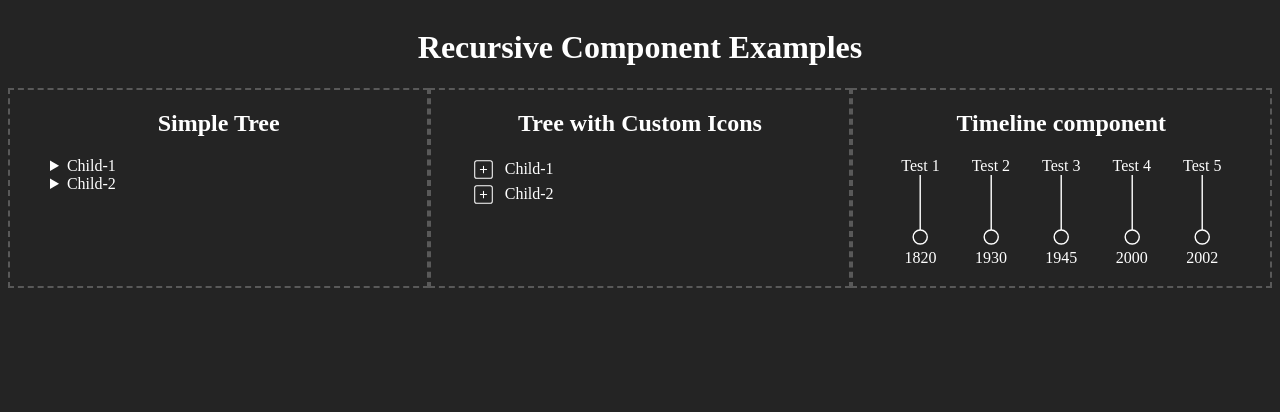
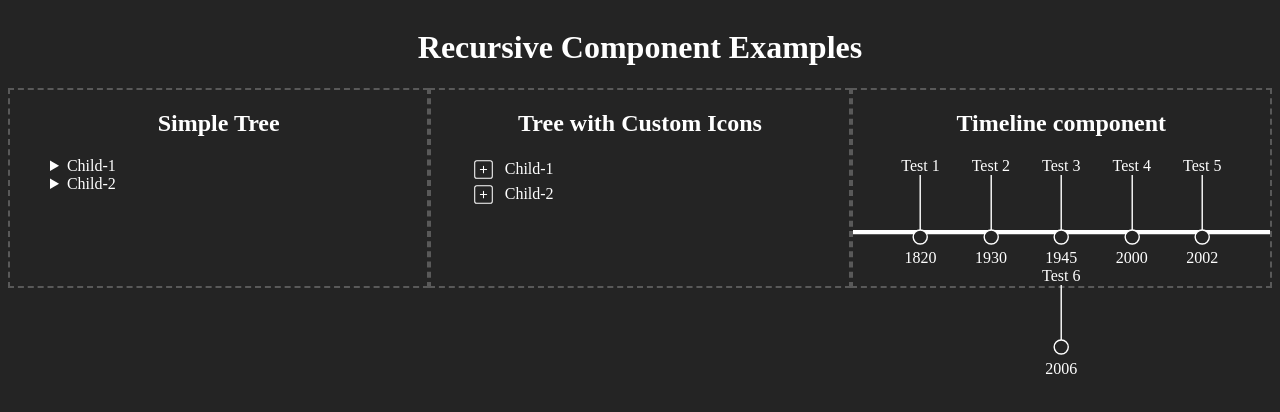
Before and after one commit to keyurparalkar/recursive-component-examples, a React (Vite) app: page / in a window 1280 px wide. Shown: the top 412 px of the page. Built offline with nearby package versions, Linux system fonts and the light colour scheme.

Commit message:
refactor: implemented timeline component

```diff
--- a/src/components/Timeline.tsx
+++ b/src/components/Timeline.tsx
@@ -19,6 +19,10 @@ const timelineData: PointProps[] = [
     year: 2002,
     text: "Test 5",
   },
+  {
+    year: 2006,
+    text: "Test 6",
+  }
 ];
 
 type PointProps = {
@@ -57,10 +61,24 @@ const DrawPoints = (props: DrawPointsProp) => {
   );
 };
 
+const Line = () => {
+  return (
+    <div
+      className="container-line"
+      style={{ position: "absolute", width: "100%", top: 0, zIndex: -10 }}
+    >
+      <svg viewBox="0 0 100 20">
+        <line x1={0} y1="90%" x2="100%" y2="90%" stroke="white" />
+      </svg>
+    </div>
+  );
+};
+
 const Timeline = () => {
   return (
-    <div>
+    <div style={{ position: "relative" }}>
       <DrawPoints pointers={timelineData} />
+      <Line />
     </div>
   );
 };
```
